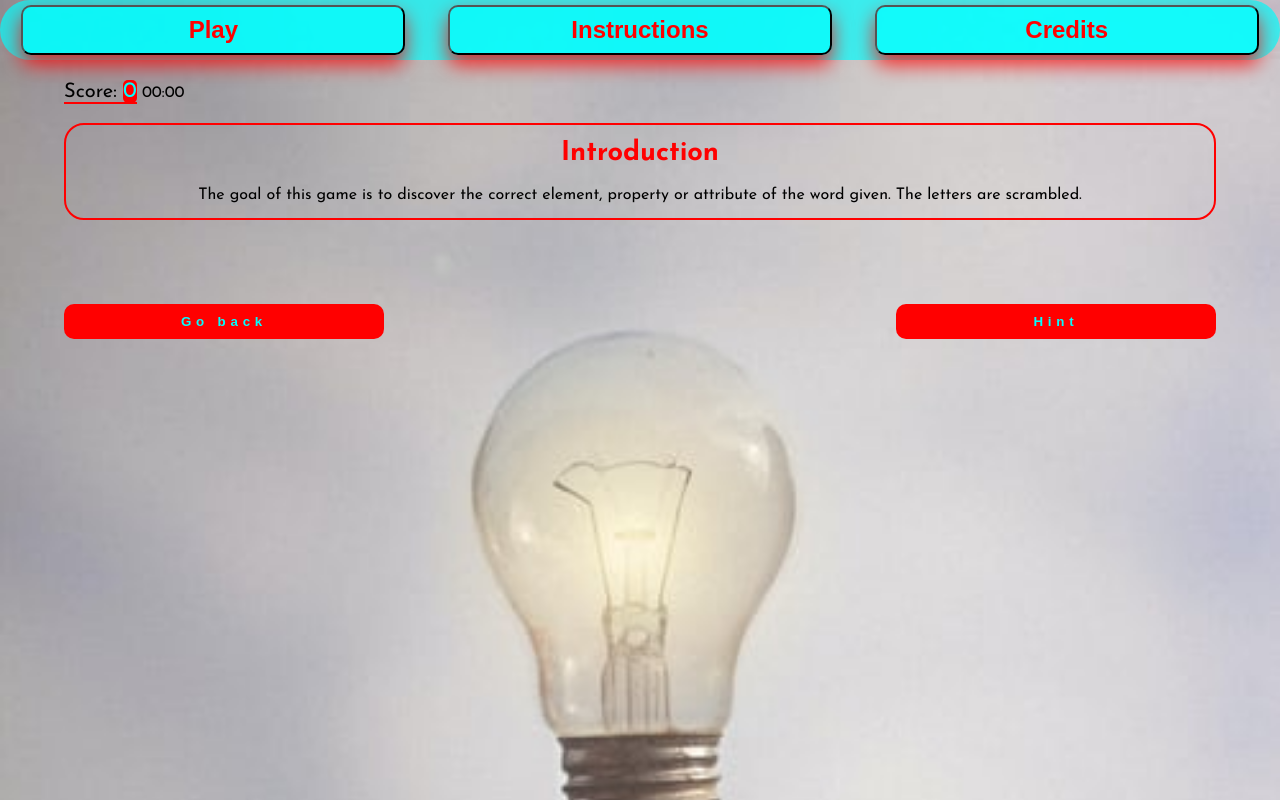
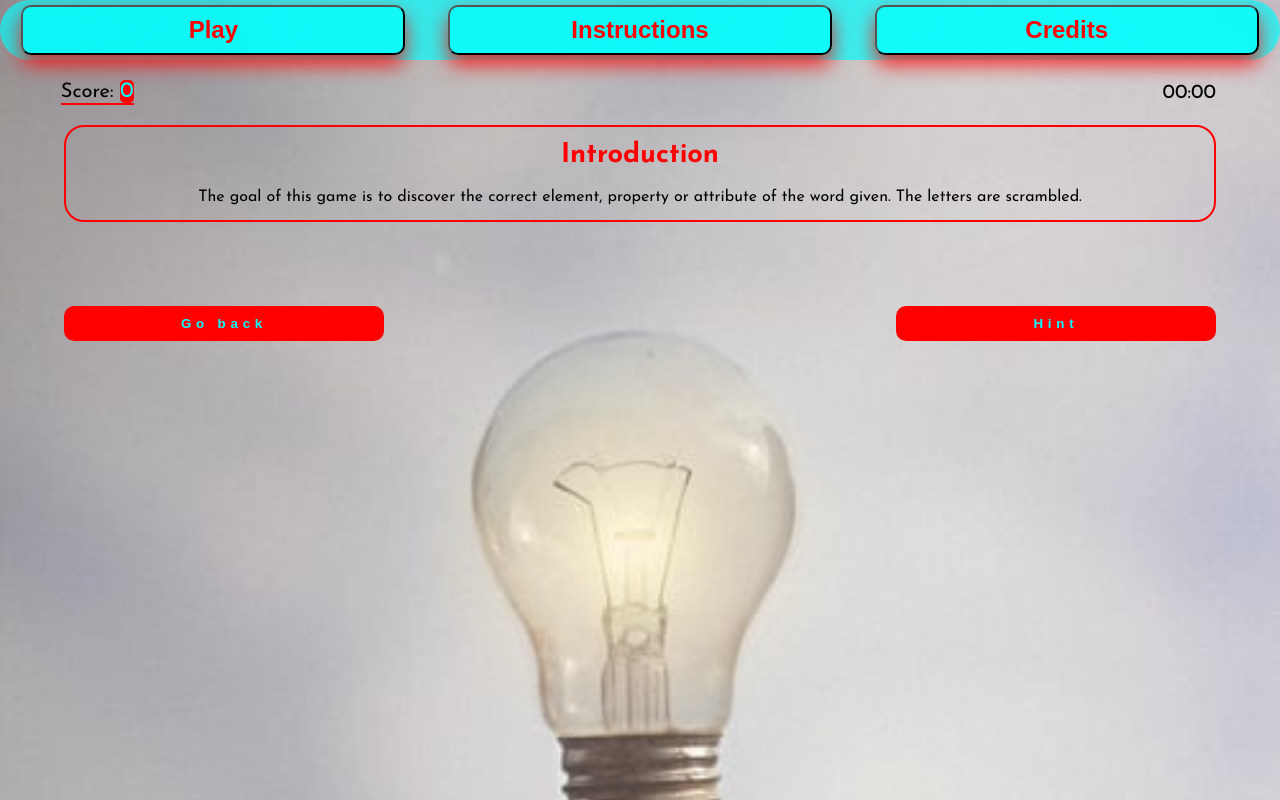
Before and after one commit to Ines95Borges/Scrambled-Tech-Quiz, a plain HTML site: page index.html in a window 1280 px wide. Drawn offline with Linux system fonts and the light colour scheme.

Commit message:
added styles to time counter

```diff
--- a/index.html
+++ b/index.html
@@ -22,8 +22,10 @@
 
   <main>
 
-    <div id="score">Score: <span id="span-score">0</span></div>
-    <span id="time-counter">00:00</span>
+    <div id=score-container>
+      <div id="score">Score: <span id="span-score">0</span></div>
+      <span id="time-counter">00:00</span>
+    </div>
 
     <div class="box" id="introduction">
       <h2>Introduction</h2>
--- a/sass/styles.scss
+++ b/sass/styles.scss
@@ -103,6 +103,11 @@ nav{
 }
 
 main{
+  #score-container{
+    display: flex;
+    justify-content: space-between;
+    align-items: center;
+    padding-right: 5%;
     #score{
       display: inline;
       margin-left: 5%;
@@ -113,6 +118,11 @@ main{
         font-size: 22px;
         color: $foreground;
         border-radius: 5px;
+      }
+    }
+    #time-counter{
+      font-size: 20px;
+      cursor: pointer;
     }
   }
   .row{
```
Also changed, not shown: dist/css/styles.min.css, 1 other file. Lines whose indentation alone changed are shown as unchanged.
